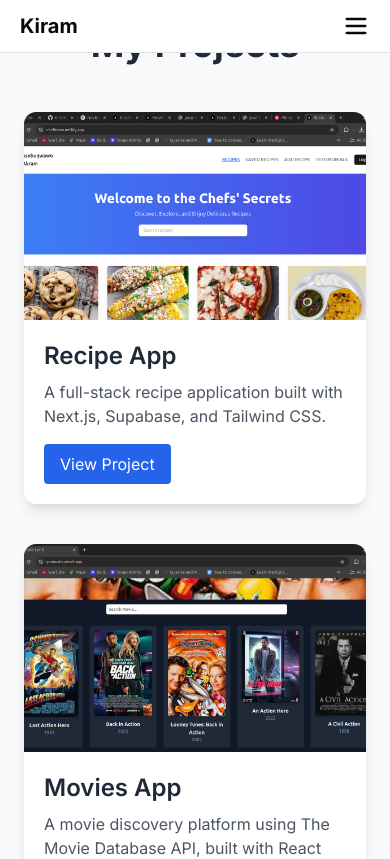
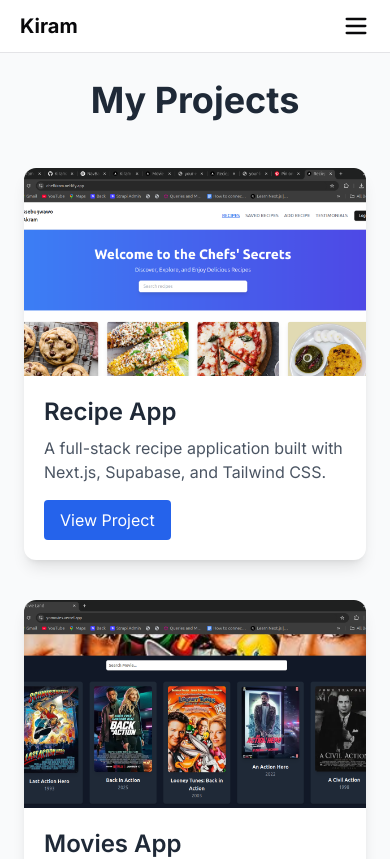
Before and after one commit to KiramZodiac/kiram_portifolio, a Next.js app: page /projects in a window 390 px wide. Shown: the top 859 px of the page. Built offline with nearby package versions, Linux system fonts and the light colour scheme.

Commit message:
added framer motion

```diff
--- a/src/app/projects/page.tsx
+++ b/src/app/projects/page.tsx
@@ -50,7 +50,7 @@ const projects: Project[] = [
 
 export default function ProjectsPage() {
   return (
-    <section className="min-h-screen p-6 md:p-12 bg-gray-50">
+    <section className="min-h-screen p-6 md:p-12 bg-gray-50 max-lg:pt-20">
       <h1 className="text-4xl font-bold text-center mb-12 text-gray-800">My Projects</h1>
       <div className="grid gap-10 md:grid-cols-2 lg:grid-cols-3">
         {projects.map((project, index) => (
```
